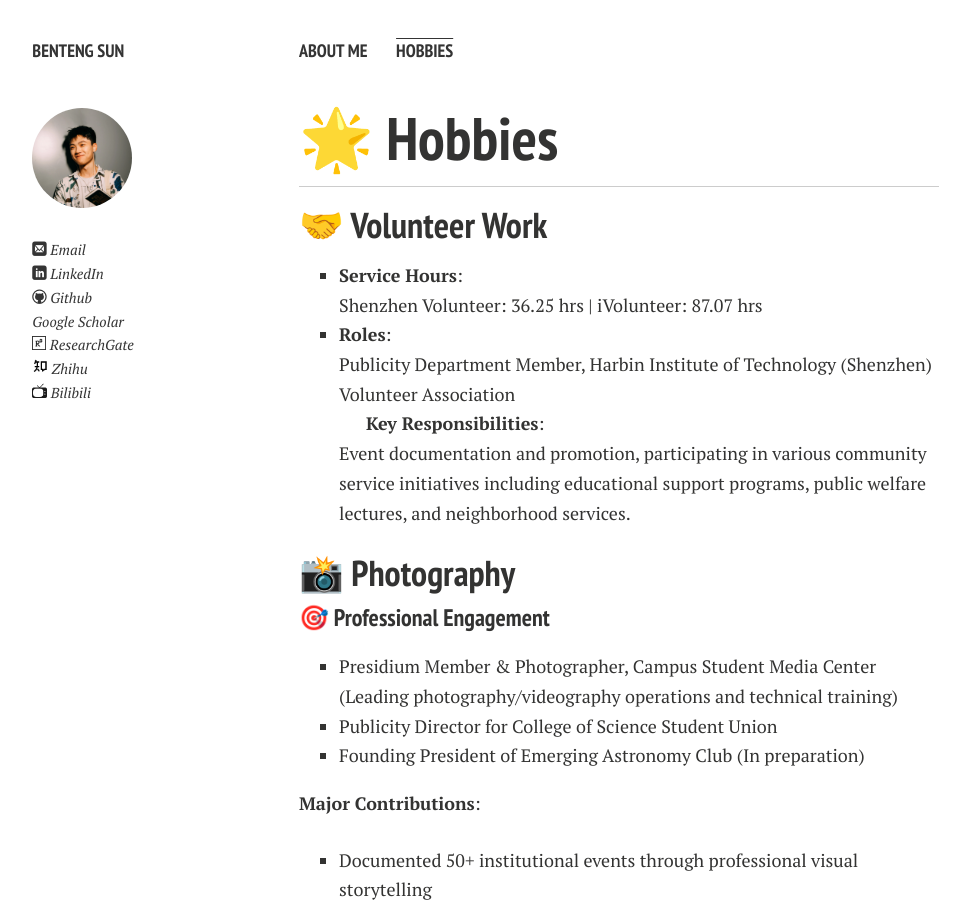
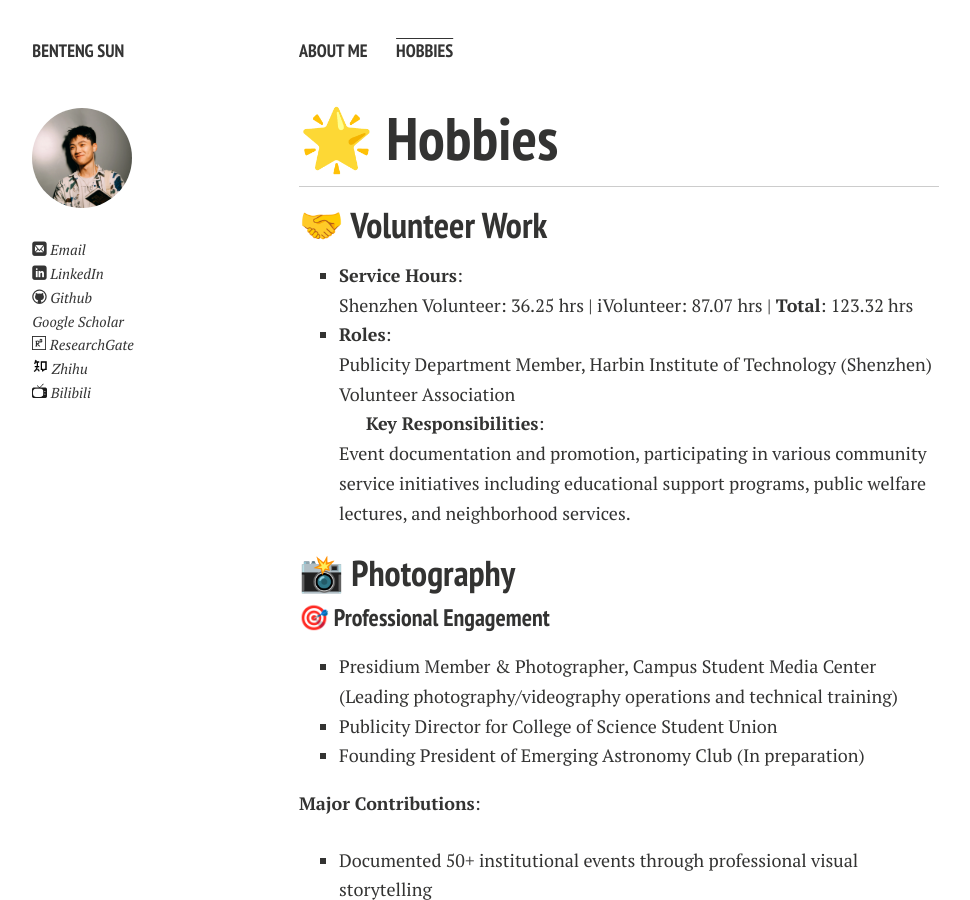
Before and after one commit to SMARK2022/SMARK2022.github.io, a Jekyll site: the page built from hobbies.md, in a window 1280 px wide and 900 px high. Shown: the whole window, without its empty margins (21-991 px from the left). Built offline with Jekyll 4.4.1, drawn with Linux system fonts in a browser that asks for light colours; nearby versions of some CDN libraries; comment, search, counter and statistics services are not loaded; a style sheet for code colours, icons or effects is not loaded.

Commit message:
在志愿工作部分添加总服务小时数

```diff
--- a/hobbies.md
+++ b/hobbies.md
@@ -9,7 +9,7 @@ title: Hobbies
 
 ## 🤝 Volunteer Work
 - **Service Hours**:
-  Shenzhen Volunteer: 36.25 hrs | iVolunteer: 87.07 hrs
+  Shenzhen Volunteer: 36.25 hrs | iVolunteer: 87.07 hrs | **Total**: 123.32 hrs
 - **Roles**:
   Publicity Department Member, Harbin Institute of Technology (Shenzhen) Volunteer Association
 
```
